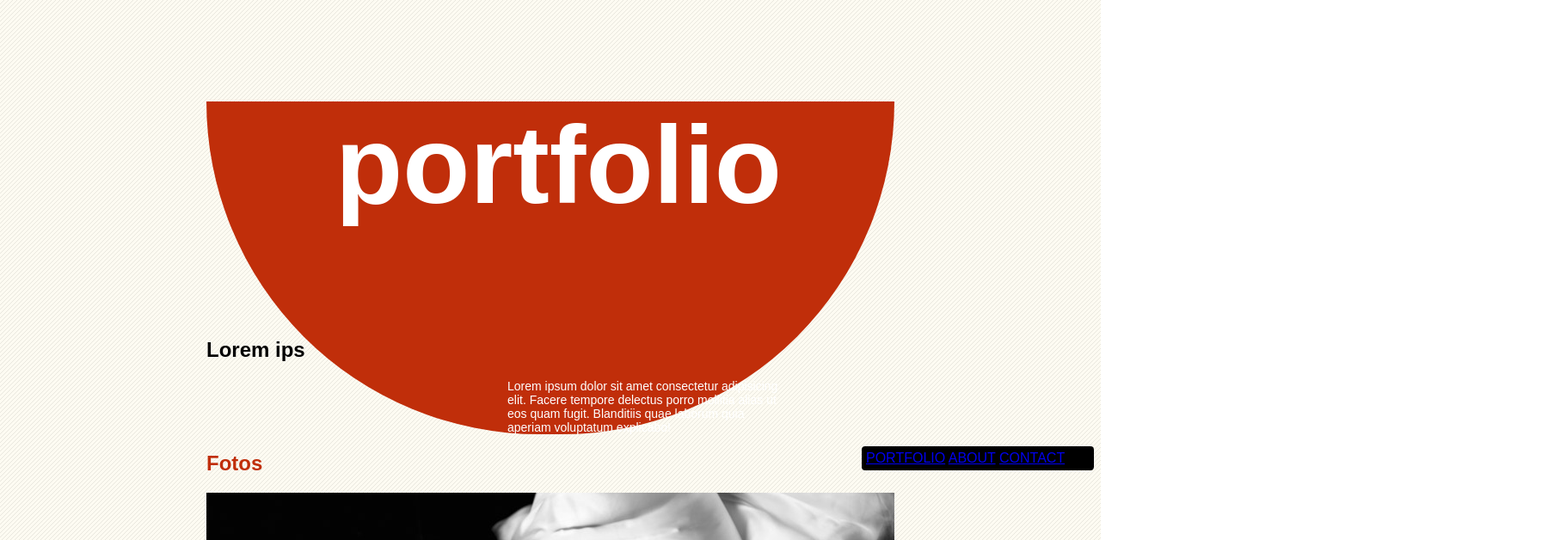
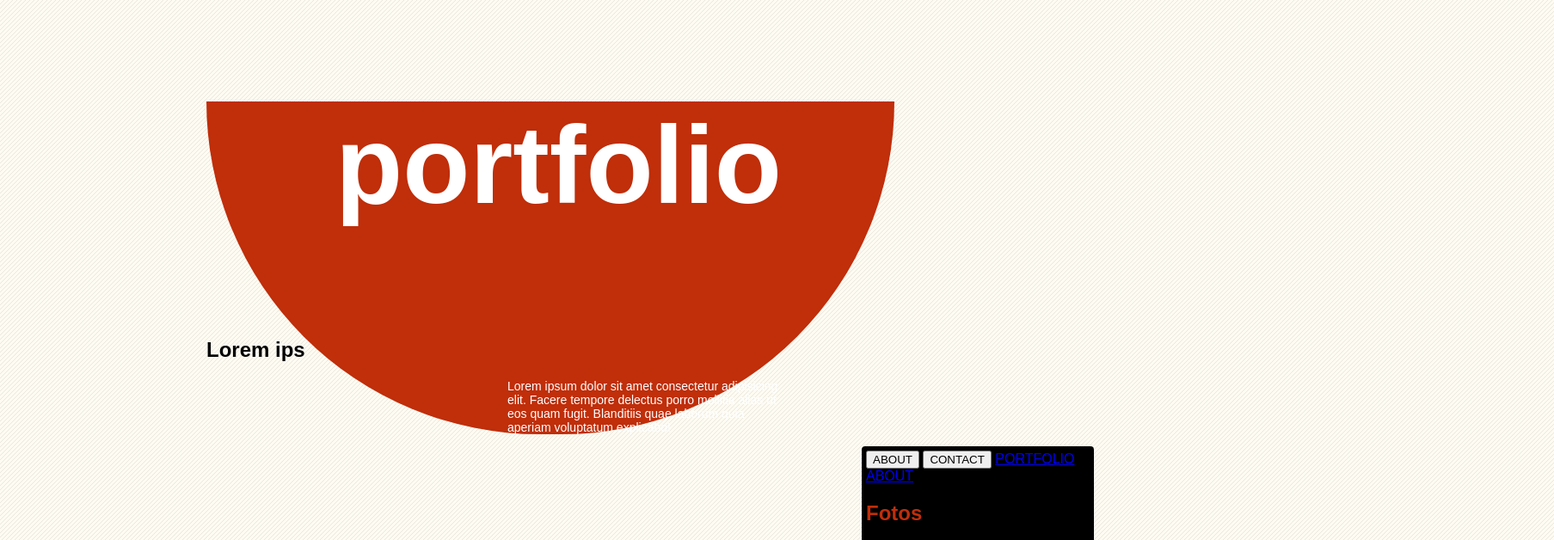
Before and after one commit to Gats237/EIA1_WiSe21_22, a plain HTML site: page Task3/Task3.html in a window 1280 px wide. Shown: the top 628 px of the page at 86% size, 1807 px wide, since content can reach past the window. Drawn offline with Linux system fonts and the light colour scheme.

Commit message:
Update Task3.html

```diff
--- a/Task3/Task3.html
+++ b/Task3/Task3.html
@@ -14,11 +14,14 @@
         <p id="textkreis">  Lorem ipsum dolor sit amet consectetur adipisicing <br>
         elit. Facere tempore delectus porro mollitia alias ut<br>
         eos quam fugit. Blanditiis quae laborum quia<br>
-        aperiam voluptatum explicabo! </p> </div>
+        aperiam voluptatum explicabo!
+    </p> </div>
+
 <div class="leiste">
+    <button class="Knopf" onclick="window.location.href='../Task3/Task3.html'">ABOUT</button>
+    <button class="Knopf" onclick="window.location.href='../Task3/ContactT3.html">CONTACT</button>
 <a href="../Task3/Task3.html">PORTFOLIO</a>
 <a href="./L03/About.html">ABOUT</a>
-<a href="./">CONTACT</a></div>
 
 
     <main>
```
